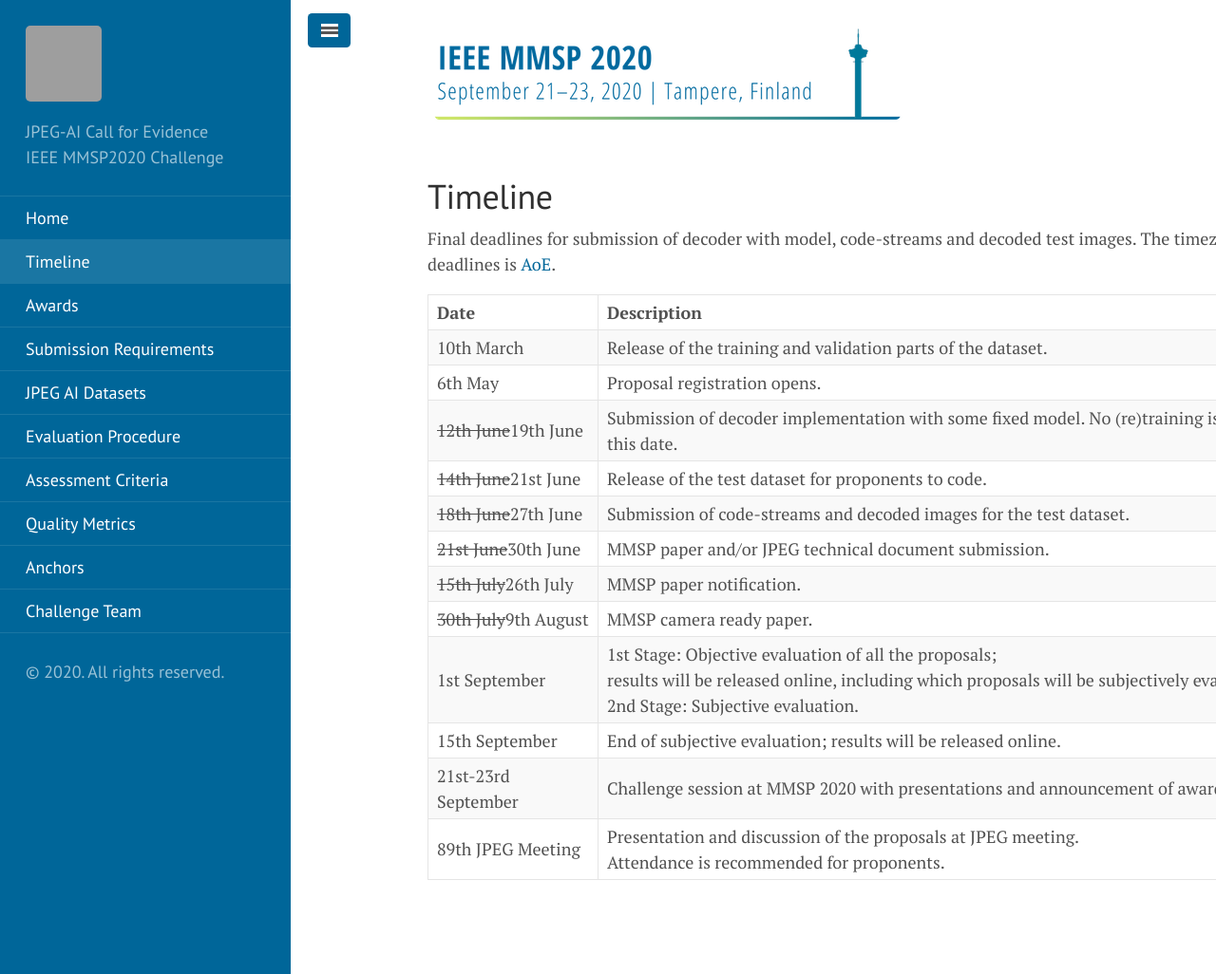
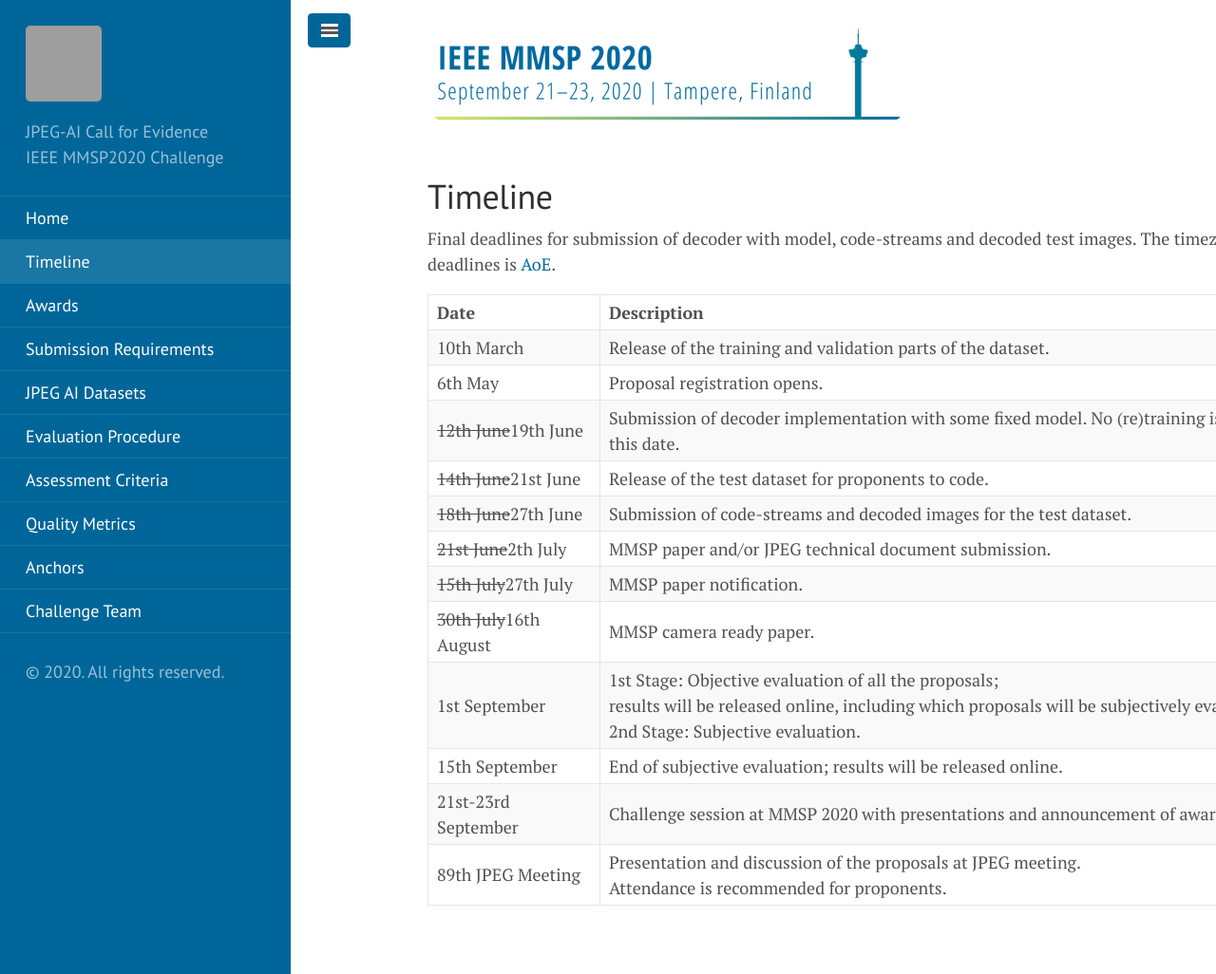
Before and after one commit to jpegai/jpegai.github.io, a Jekyll site: the page built from 00_timeline.md, in a window 1280 px wide and 1026 px high. Shown: the whole window at 95% size. Built offline with Jekyll 4.4.1, drawn with Linux system fonts in a browser that asks for light colours; grey boxes are pictures that could not be loaded.

Commit message:
Paper submission news and timeline update

```diff
--- a/00_timeline.md
+++ b/00_timeline.md
@@ -13,9 +13,9 @@
 | ~~12th June~~19th June  				| Submission of decoder implementation with some fixed model. No (re)training is allowed after this date. |
 | ~~14th June~~21st June 				| Release of the test dataset for proponents to code. |
 | ~~18th June~~27th June  				| Submission of code-streams and decoded images for the test dataset. |
-| ~~21st June~~30th June 				| MMSP paper and/or JPEG technical document submission. |
-| ~~15th July~~26th July  				| MMSP paper notification. |
-| ~~30th July~~9th August 				| MMSP camera ready paper. |
+| ~~21st June~~2th July 				| MMSP paper and/or JPEG technical document submission. |
+| ~~15th July~~27th July  				| MMSP paper notification. |
+| ~~30th July~~16th August 				| MMSP camera ready paper. |
 | 1st September  			| 1st Stage: Objective evaluation of all the proposals; <br>results will be released online, including which proposals will be subjectively evaluated. <br> 2nd Stage: Subjective evaluation. |
 | 15th September  			| End of subjective evaluation; results will be released online. |
 | 21st-23rd September       | Challenge session at MMSP 2020 with presentations and announcement of awardees. |
```
Also changed, not shown: _posts/2020-05-26-jpeg-ai-home.md (+2 -1 lines).
